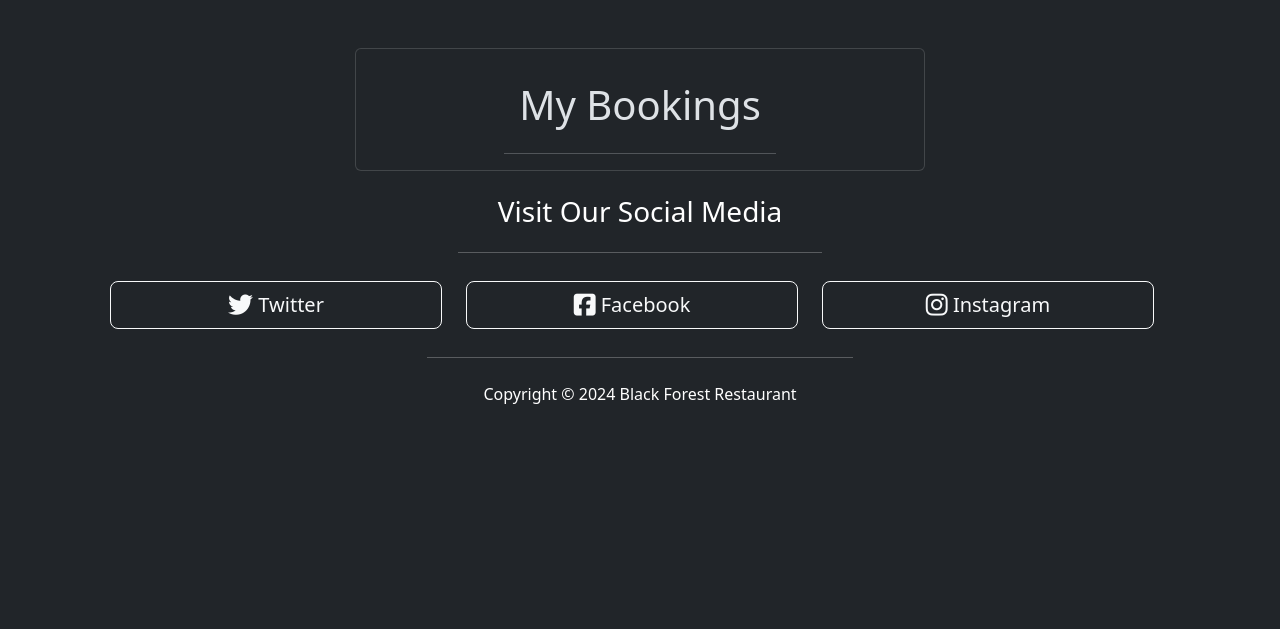
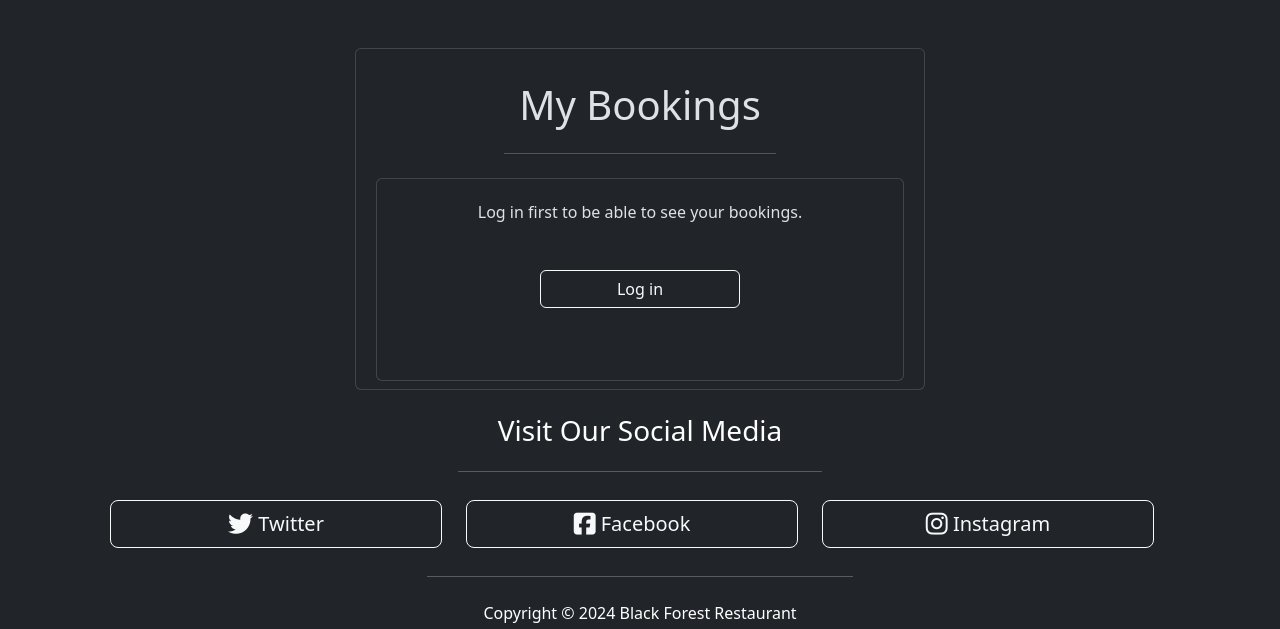
Before and after one commit to Fazel-Hosseinzadeh/PP4_restaurant, a Django app: page /book/ in a window 1280 px wide, after a click on "My Bookings". Shown: the part 365-994 px from the top of the page. Before the commit the page ends 769 px from the top, so only its background shows below. Run offline with Django 4.2, Linux system fonts and the light colour scheme; tables that the repository leaves empty hold one stand-in row (values such as "Sample post"); some libraries are stand-ins or nearby versions.

Commit message:
Add login if user not loged in for my bokkings list

```diff
--- a/book/templates/book/book.html
+++ b/book/templates/book/book.html
@@ -41,6 +41,7 @@
 
           <!--Tabs Content-->
         <div class="tab-content " id="nav-tabContent">
+
             <!--Booking Form -->
             <div
               class="tab-pane fade show active"
@@ -83,7 +84,6 @@
             </div>
 
             <!--My Bookings -->
-
             <div
                 class="tab-pane fade"
                 id="nav-drink"
@@ -94,6 +94,8 @@
                     <div class="card col-11 col-md-8 col-lg-7">
                         <h1 class="card-title text-center pt-4 mt-2">My Bookings</h1>
                         <div class="col-6 justify-content-center text-center mx-auto my-0"><hr></div>
+                        <div>
+                            {% if user.is_authenticated %}
                             {% for booking in bookings %}
                             {% if user.is_authenticated and booking.user == user %}
                             <p>
@@ -110,6 +112,15 @@
                             </p>
                             {% endif %}
                             {% endfor %}
+                            {% else %}
+                            <div class="card p-4 m-2">
+                                <p class="h6 m-0 text-center">Log in first to be able to see your bookings.</p>
+                                <div class="text-center my-5">
+                                    <a href="{% url "account_login" %}" class="btn btn-outline-light col-5">Log in</a>
+                            </div>
+
+                            {% endif %}
+                        </div>
                     </div>
                 </div>
             </div>
```
Lines whose indentation alone changed are shown as unchanged.
